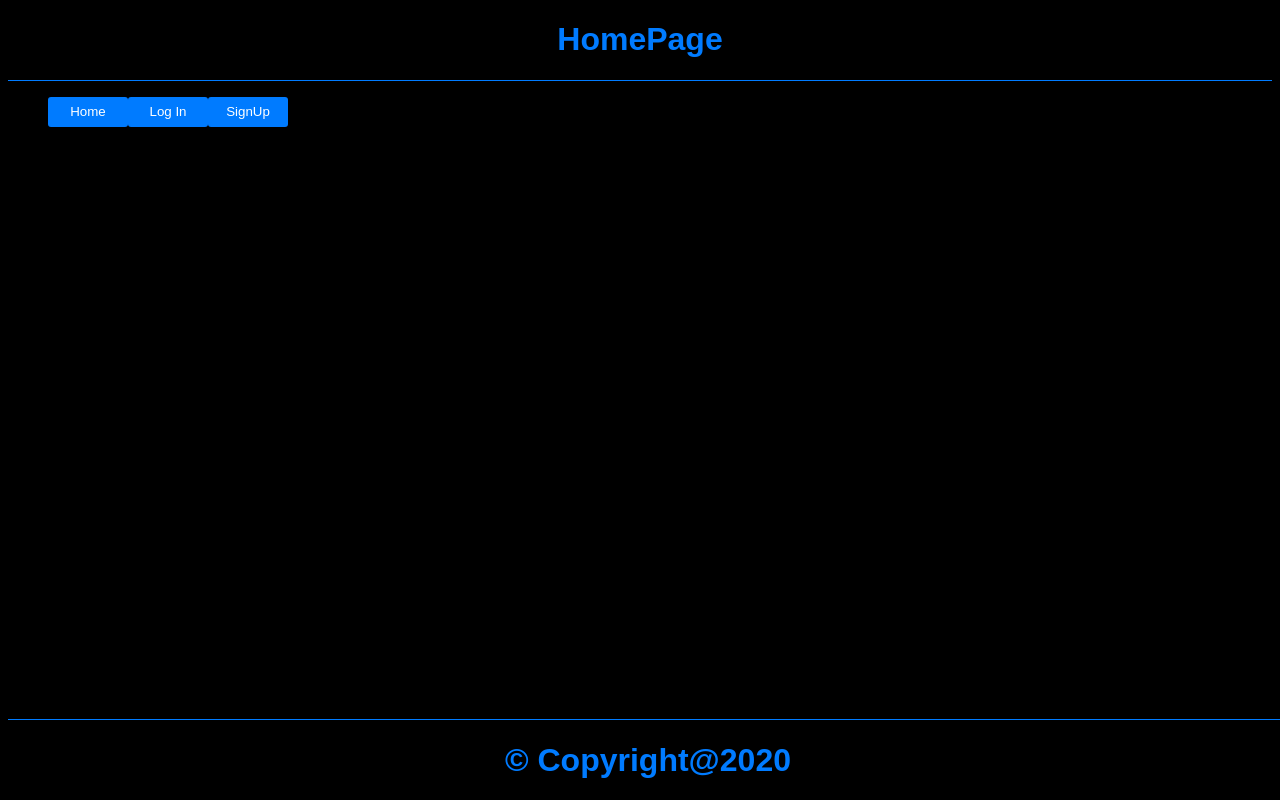
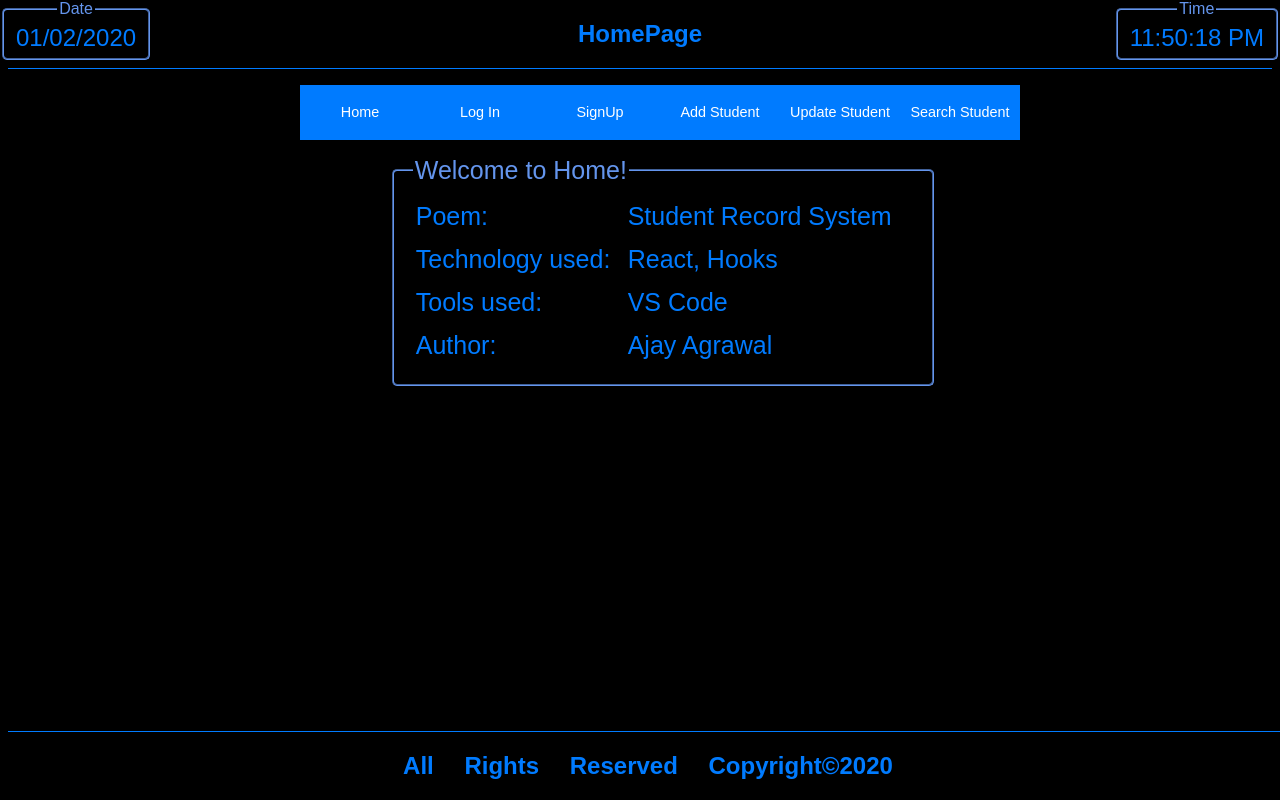
Before and after one commit to Ajayff4/student_record_system, a React (Create React App) app: page / in a window 1280 px wide. Built offline with nearby package versions, Linux system fonts and the light colour scheme.

Commit message:
completed front end

```diff
--- a/package.json
+++ b/package.json
@@ -7,6 +7,7 @@
     "@testing-library/react": "^9.4.0",
     "@testing-library/user-event": "^7.2.1",
     "react": "^16.12.0",
+    "react-bootstrap": "^1.0.0-beta.16",
     "react-dom": "^16.12.0",
     "react-scripts": "3.3.1"
   },
--- a/public/index.html
+++ b/public/index.html
@@ -3,6 +3,7 @@
 
 <head>
   <meta charset="utf-8" />
+  <meta name="viewport" content="width=device-width, initial-scale=1">
   <title>React App</title>
   <link rel=”shortcut icon” href=”favicon.ico”>
 </head>
--- /dev/null
+++ b/src/client/components/AddStudent.jsx
@@ -0,0 +1,37 @@
+import React from 'react';
+import '../styles/styles.css';
+
+const AddStudent = () => {
+    return (
+        <div className="formDiv">
+            <fieldset>
+                <legend>Add Student Form</legend>
+                <form>
+                    <p id="notice">* Date field is for DOB</p>
+                    <hr />
+                    <input type="tel" id="mobile"
+                        placeholder="Enter mobile number"
+                        name="mobile" pattern="[0-9]" required
+                    /><br />
+                    <select name="course" id="course" required>
+                        <option value="">Select Course</option>
+                        <option value="MCA">MCA</option>
+                        <option value="MBA">MBA</option>
+                        <option value="MTech">M Tech</option>
+                    </select>
+                    <input type="date" id="dob"
+                        placeholder="Enter date of birth"
+                        name="dob" required
+                    /><br />
+                    <input type="text" id="pincode"
+                        placeholder="Enter pincode"
+                        name="pincode" pattern="[0-9]" required
+                    /><hr />
+                    <button type="submit">Submit</button>
+                </form>
+            </fieldset >
+        </div >
+    )
+}
+
+export default AddStudent;
--- /dev/null
+++ b/src/client/components/CurrentDate.jsx
@@ -0,0 +1,15 @@
+import React from 'react';
+import '../styles/styles.css';
+
+const CurrentTime = () => {
+    return (
+        <div id="currDateDiv">
+            <fieldset>
+                <legend>Date</legend>
+                <p>{new Date().toLocaleDateString("en-GB")}</p>
+            </fieldset >
+        </div >
+    )
+}
+
+export default CurrentTime;
--- /dev/null
+++ b/src/client/components/CurrentTime.jsx
@@ -0,0 +1,28 @@
+import React from 'react';
+import '../styles/styles.css';
+
+function currTime() {
+    let dateString = new Date().toTimeString();
+    let newDateString = "";
+    let hour = parseInt(dateString.substr(0, 2));
+    if (hour >= 12) {
+        hour = hour - 12;
+        newDateString = ("0" + hour).slice(-2) + dateString.substr(2, 7) + "PM";
+    } else {
+        newDateString = ("0" + hour).slice(-2) + dateString.substr(2, 7) + "AM";
+    }
+    document.getElementById('currTime').innerHTML = newDateString;
+}
+
+const CurrentTime = () => {
+    return (
+        <div id="currTimeDiv">
+            <fieldset>
+                <legend>Time</legend>
+                <p id="currTime">{setInterval(currTime, 1000)}</p>
+            </fieldset >
+        </div >
+    )
+}
+
+export default CurrentTime;
--- /dev/null
+++ b/src/client/components/Home.jsx
@@ -0,0 +1,21 @@
+import React from 'react';
+import Table from 'react-bootstrap/Table'
+import '../styles/styles.css';
+
+const Home = () => {
+    return (
+        <div id="home">
+            <fieldset>
+                <legend>Welcome to Home!</legend>
+                <Table><tbody>
+                    <tr><td>Poem:</td><td>Student Record System</td></tr>
+                    <tr><td>Technology used:</td><td>React, Hooks</td></tr>
+                    <tr><td>Tools used:</td><td>VS Code</td></tr>
+                    <tr><td>Author:</td><td>Ajay Agrawal</td></tr>
+                </tbody></Table>
+            </fieldset >
+        </div >
+    )
+}
+
+export default Home;
--- a/src/client/components/HomePage.jsx
+++ b/src/client/components/HomePage.jsx
@@ -1,40 +1,70 @@
 import React, { useState } from 'react';
 import LogIn from './LogIn';
 import SignUp from './SignUp';
+import Home from './Home';
+import CurrentTime from './CurrentTime';
+import CurrentDate from './CurrentDate';
+import AddStudent from './AddStudent';
+import UpdateStudent from './UpdateStudent';
+import SearchStudent from './SearchStudent';
+
+//React hook mimics state property of React classes.
 
 const HomePage = () => {
-    const [showLogin, setShowLogin] = useState(false);          //React hook for Login
-    const [showSignup, setShowSignup] = useState(false);        //React hook for Signup
+    const [login, setLogin] = useState(false);                  //React hook for Login
+    const [signup, setSignup] = useState(false);                //React hook for Signup
+    const [addStudent, setAddStudent] = useState(false);        //React hook for Add Student
+    const [updateStudent, setUpdateStudent] = useState(false);  //React hook for Update Student
+    const [searchStudent, setSearchStudent] = useState(false);  //React hook for Search Student
+    const [home, setHome] = useState(true);                     //React hook for Home
 
-    const setStateDictionary = {
-        "Login": setShowLogin,
-        "Signup": setShowSignup
+    const stateDictionary = {
+        "Login": setLogin,
+        "Signup": setSignup,
+        "Home": setHome,
+        "Add": setAddStudent,
+        "Update": setUpdateStudent,
+        "Search": setSearchStudent
     };
 
     const updateAllState = (event) => {
-        for (const state in setStateDictionary) {
-            setStateDictionary[state](false);
+        for (const state in stateDictionary) {
+            stateDictionary[state](false);
         }
-        for (const state in setStateDictionary) {
+        for (const state in stateDictionary) {
             if (event.target.id === state) {
-                setStateDictionary[state](true);
+                stateDictionary[state](true);
                 break;
             }
         }
-        //in the case of Home, there is no state variable declared, so no state remains active and page cleans.
     }
 
     return (
         <>
-            <header><h1>HomePage</h1></header>
-            <ul>
-                <button onClick={updateAllState} id="Home">Home</button>
-                <button onClick={updateAllState} id="Login">Log In</button>
-                <button onClick={updateAllState} id="Signup">SignUp</button>
-            </ul>
-            {showLogin ? <LogIn /> : null}
-            {showSignup ? <SignUp /> : null}
-            <footer><h1>&copy; Copyright@2020</h1></footer>
+            <header>
+                <h2>HomePage</h2>
+                <CurrentDate />
+                <CurrentTime />
+            </header>
+            <center>
+                <ul>
+                    <button onClick={updateAllState} id="Home">Home</button>
+                    <button onClick={updateAllState} id="Login">Log In</button>
+                    <button onClick={updateAllState} id="Signup">SignUp</button>
+                    <button onClick={updateAllState} id="Add">Add Student</button>
+                    <button onClick={updateAllState} id="Update">Update Student</button>
+                    <button onClick={updateAllState} id="Search">Search Student</button>
+                </ul>
+            </center>
+
+            {home ? <center><Home /></center> : null}
+            {login ? <center><LogIn /></center> : null}
+            {signup ? <center><SignUp /></center> : null}
+            {addStudent ? <center><AddStudent /></center> : null}
+            {updateStudent ? <center><UpdateStudent /></center> : null}
+            {searchStudent ? <center><SearchStudent /></center> : null}
+
+            <footer><h2>All Rights Reserved Copyright&copy;2020</h2></footer>
         </>
     )
 }
--- a/src/client/components/LogIn.jsx
+++ b/src/client/components/LogIn.jsx
@@ -3,12 +3,9 @@ import '../styles/styles.css';
 
 const LogIn = () => {
     return (
-        <center>
         <div className="formDiv">
             <fieldset>
                 <legend>Log In Form</legend>
-
-
                 <form>
                     <input type="text" id="username"
                         placeholder="Enter username"
@@ -22,10 +19,8 @@ const LogIn = () => {
                     <hr />
                     <button type="submit">Log In</button>
                 </form>
-
             </fieldset >
         </div >
-        </center>
     )
 }
 
--- /dev/null
+++ b/src/client/components/SearchStudent.jsx
@@ -0,0 +1,43 @@
+import React from 'react';
+import '../styles/styles.css';
+
+const SearchStudent = () => {
+    return (
+        <div>
+            <fieldset id="searchFieldset">
+                <legend>Search Student Form</legend>
+                <form>
+                    <select name="stdudentDetails" id="updateDetails" required>
+                        <option value="">Select Field</option>
+                        <option value="">Mobile</option>
+                        <option value="">Email</option>
+                    </select>
+                    <input type="text" id="updateInfo"
+                        placeholder="Enter detail to update"
+                        name="updateInfo" required
+                    />
+                    <button type="submit">Submit</button>
+                    <hr />
+                    <div class="outerBox">
+                        <div class="innerBox">
+                            <p>enwednwledijowe</p>
+                            <p>enwednwledijowe</p>
+                            <p>enwednwledijowe</p>
+                            <p>enwednwledijowe</p>
+                            <p>enwednwledijowe</p>
+                            <p>enwednwledijowe</p>
+                            <p>enwednwledijowe</p>
+                            <p>enwednwledijowe</p>
+                            <p>enwednwledijowe</p>
+                            <p>enwednwledijowe</p>
+                            <p>enwednwledijowe</p>
+                            <p>enwednwledijowe</p>
+                        </div>
+                    </div>
+                </form>
+            </fieldset >
+        </div >
+    )
+}
+
+export default SearchStudent;
--- a/src/client/components/SignUp.jsx
+++ b/src/client/components/SignUp.jsx
@@ -3,14 +3,13 @@ import '../styles/styles.css';
 
 const SignUp = () => {
   return (
-    <center>
     <div className="formDiv">
       <fieldset>
         <legend>Sign Up Form</legend>
         <form>
           <input type="text" id="fullname"
             placeholder="Enter fullname"
-              name="fullname" required
+            name="fullname" pattern="[A-Za-z]" required
           /><br />
           <input type="text" id="username"
             placeholder="Enter username"
@@ -32,7 +31,6 @@ const SignUp = () => {
         </form>
       </fieldset >
     </div >
-    </center>
   )
 }
 
--- /dev/null
+++ b/src/client/components/UpdateStudent.jsx
@@ -0,0 +1,28 @@
+import React from 'react';
+import '../styles/styles.css';
+
+const UpdateStudent = () => {
+    return (
+        <div className="formDiv">
+            <fieldset>
+                <legend>Update Student Form</legend>
+                <form>
+                    <p id="notice">* Select a field to update</p>
+                    <hr />
+                    <select name="stdudentDetails" id="updateDetails" required>
+                        <option value="">Select Field</option>
+                        <option value="">Mobile</option>
+                        <option value="">Email</option>
+                    </select>
+                    <input type="text" id="updateInfo"
+                        placeholder="Enter detail to update"
+                        name="updateInfo" required
+                    /><hr />
+                    <button type="submit">Submit</button>
+                </form>
+            </fieldset >
+        </div >
+    )
+}
+
+export default UpdateStudent;
--- a/src/client/styles/styles.css
+++ b/src/client/styles/styles.css
@@ -1,5 +1,115 @@
+/*********************************************/
+.outerBox {
+    background-color: #007BFF;
+    box-shadow: inset 0 0 50px black;
+    border-radius: 15px;
+    padding: 1em;
+    color: black;
+  }
+
+  .innerBox {
+    max-height: 200px;
+    overflow: scroll;
+  }
+
+  /* Custom Scrollbar */
+  ::-webkit-scrollbar {
+    width: 12px;
+  }
+
+  ::-webkit-scrollbar-track {
+    box-shadow: inset 0 0 6px black;
+    border-radius: 15px;
+    height:90%;
+  }
+
+  ::-webkit-scrollbar-thumb {
+    border-radius: 15px;
+    box-shadow: inset 0 0 6px rgba(0,0,0,0.5);
+  }
+
+  body {
+    overflow: hidden;
+  }
+/******SCROLL BAR CSS DO NOT MESS WITH IT*******/
+
 .formDiv{
     width: 20em;
+}
+
+#dob{
+    color: black;
+    width: 12.3em;
+    height: 1.25em;
+}
+
+#home{
+    font-size: 25px;
+    height: 8em;
+    width: 20em;
+    border-color: #007BFF;
+}
+
+#currDateDiv fieldset p{
+    font-size: 1.5em;
+    margin: 0;
+}
+
+#currDateDiv fieldset{
+    height: 2.5em;
+    top: 0;
+    left: 0;
+}
+
+#currTimeDiv fieldset p{
+    font-size: 1.5em;
+    margin: 0;
+    color: #007BFF;
+}
+
+#currDateDiv fieldset{
+    height: 2.5em;
+    position: fixed;
+    top: 0;
+    left: 0;
+}
+
+#currTimeDiv fieldset{
+    height: 2.5em;
+    position: fixed;
+    top: 0;
+    right: 0;
+}
+
+#course, #updateDetails{
+    height: 2.1em;
+    width: 13em;
+    color: black;
+}
+
+#searchFieldset{
+    height: auto;
+}
+
+#notice{
+    color: red;
+}
+
+input:focus,
+select:focus,
+textarea:focus,
+button:focus {
+    outline: none;
+}
+
+::placeholder{
+    color: black;
+}
+
+body{
+    background-color: black;
+    color: #007BFF;
+    font-family: Arial, Helvetica, sans-serif;
 }
 
 hr{
@@ -19,22 +129,7 @@ footer{
     border-top: 1px solid #007BFF;
     bottom: 0;
     width: 100%;
-}
-
-input:focus,
-select:focus,
-textarea:focus,
-button:focus {
-    outline: none;
-}
-
-ul button{
-    left: 50%;
-}
-
-body{
-    background-color: black;
-    font-family: Arial, Helvetica, sans-serif;
+    word-spacing: 1.5em;
 }
 
 legend{
@@ -46,16 +141,32 @@ fieldset{
     border-color: cornflowerblue;
 }
 
-::placeholder{
+table{
+    color: #007BFF;
+    font-size: 25px;
+    height: 7em;
+    width: 20em;
+}
+
+table:hover{
+    background-color: #007BFF;
+    transition: 1s;
+    font-size: 25px;
+    height: 7em;
+    width: 20em;
     color: black;
+    border-color: #007BFF;
 }
 
 input[type=text],
 input[type=password],
-input[type=email]
+input[type=email],
+input[type=tel],
+input[type=date],
+select
 {
     height: 17px;
-    background-color: rgb(29, 101, 235);
+    background-color: #007BFF;
     border-radius: 10px;
     padding: 5px;
     margin: 5px;
@@ -65,16 +176,20 @@ input[type=email]
 
 input[type=text]:hover,
 input[type=password]:hover,
-input[type=email]:hover
+input[type=email]:hover,
+input[type=tel]:hover,
+input[type=date]:hover,
+select:hover
 {
-    transition: 0.75s;
+    transition: 1s;
     background-color: blue;
     border-radius: 10px;
+    height: 2em;
+    width: 15em;
     padding: 5px;
     margin: 5px;
     border: none;
     color: white;
-
 }
 
 button{
@@ -95,3 +210,11 @@ button:hover{
     width: 80px;
     color: white;
 }
+
+ul button{
+    height: 55px;
+    width: 120px;
+    border-radius: 0px;
+    font-size: 0.9em;
+    left: 50%;
+}
```
Also changed, not shown: 1 other file (tests, documents, lock files or other folders). Lines whose indentation alone changed are shown as unchanged.
